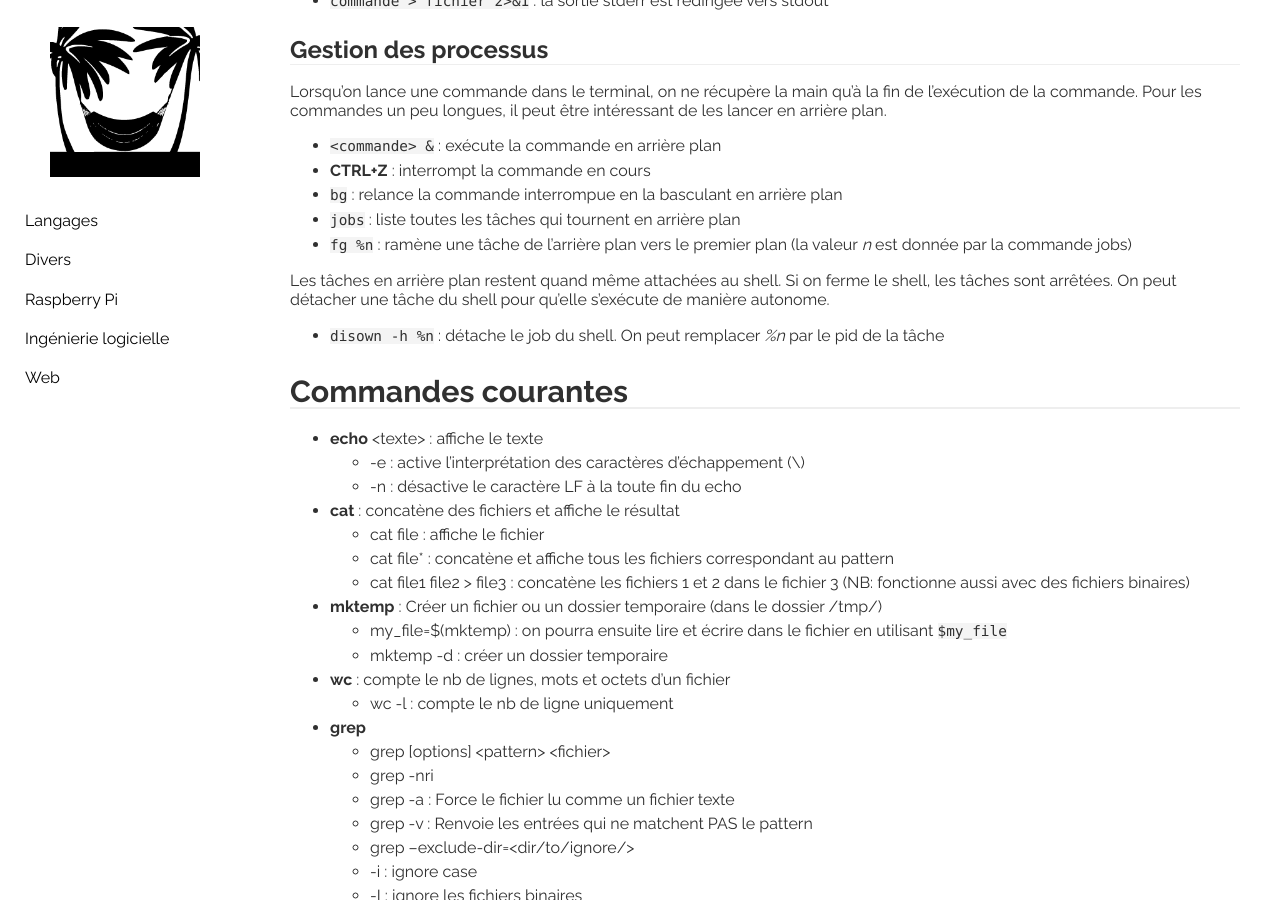
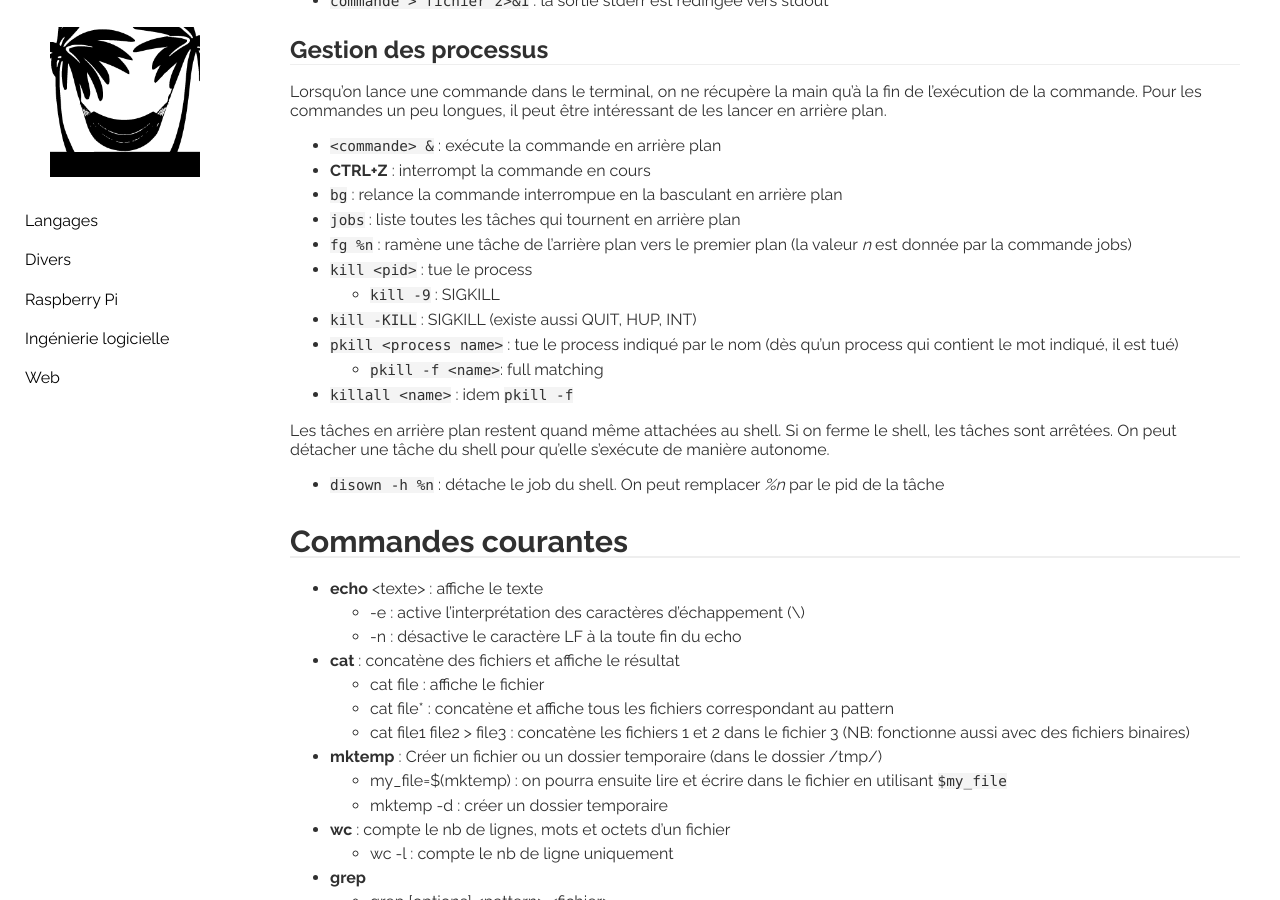
Before and after one commit to behej/lazyjekyll, a Jekyll site: the page built from _sweng/linux.md, in a window 1280 px wide and 900 px high, scrolled down 1008 px. Built offline with Jekyll 4.4.1, drawn with Linux system fonts in a browser that asks for light colours.

Commit message:
linux: kill

```diff
--- a/_sweng/linux.md
+++ b/_sweng/linux.md
@@ -44,6 +44,12 @@ Lorsqu'on lance une commande dans le terminal, on ne récupère la main qu'à la
 * `bg` : relance la commande interrompue en la basculant en arrière plan
 * `jobs` : liste toutes les tâches qui tournent en arrière plan
 * `fg %n` : ramène une tâche de l'arrière plan vers le premier plan (la valeur *n* est donnée par la commande jobs)
+* `kill <pid>` : tue le process
+  * `kill -9` : SIGKILL
+*  `kill -KILL` : SIGKILL (existe aussi QUIT, HUP, INT)
+* `pkill <process name>` : tue le process indiqué par le nom (dès qu'un process qui contient le mot indiqué, il est tué)
+  * `pkill -f <name>`: full matching
+* `killall <name>` : idem `pkill -f`
 
 Les tâches en arrière plan restent quand même attachées au shell. Si on ferme le shell, les tâches sont arrêtées. On peut détacher une tâche du shell pour qu'elle s'exécute de manière autonome.
 * `disown -h %n` : détache le job du shell. On peut remplacer *%n* par le pid de la tâche
```
